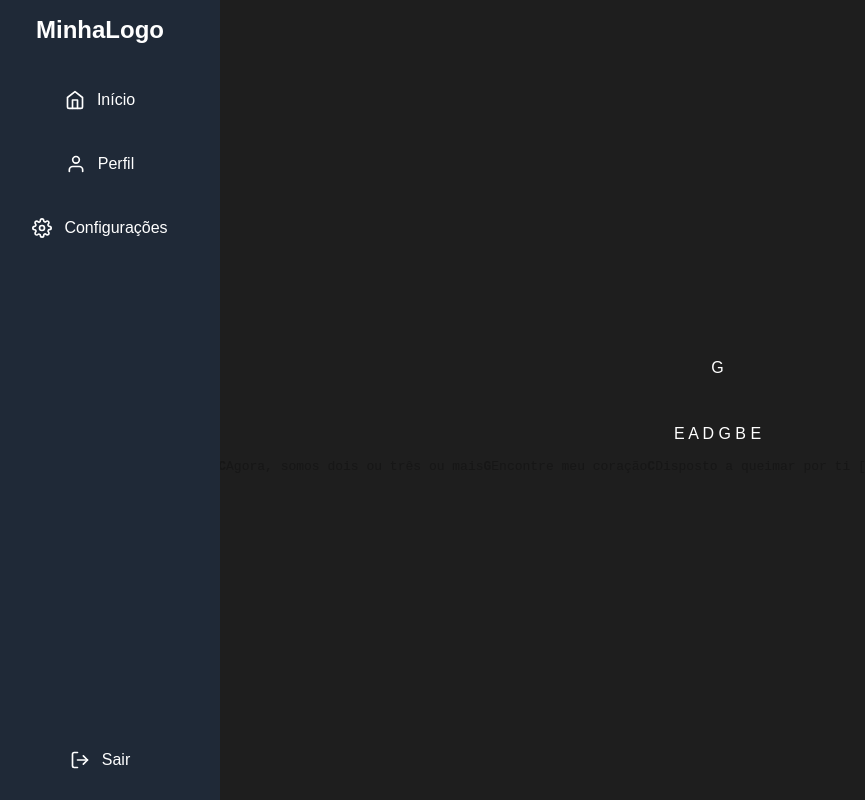
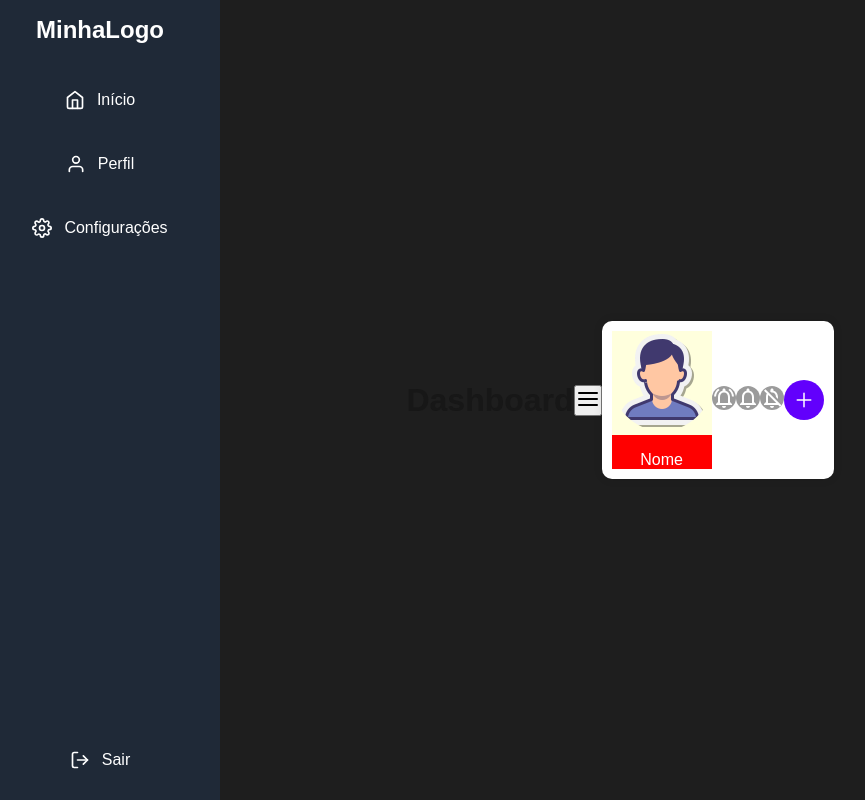
Before and after one commit to Myltiane-Alves/band, a Next.js app: page /dashboard in a window 1280 px wide. Shown: the whole page, without its empty margins (20-885 px from the left). Built offline with nearby package versions, Linux system fonts and the light colour scheme.

Commit message:
feat: add header do profile estilização

```diff
--- /dev/null
+++ b/src/app/components/DashBoard/add/index.tsx
@@ -0,0 +1,11 @@
+import { MdAddCircle } from "react-icons/md";
+import styles from './styles.module.scss';
+import { IoAdd } from "react-icons/io5";
+export default function Add() {
+    return (
+        <div className={styles.containerAdd}>
+            {/* <MdAddCircle size={24} className={styles.add}  color="#ffffff"/> */}
+            <IoAdd size={24} className={styles.add}  />
+        </div>
+    );
+}
--- /dev/null
+++ b/src/app/components/DashBoard/add/styles.module.scss
@@ -0,0 +1,14 @@
+.containerAdd {
+    background-color: #6200FC;
+    border-radius: 50%;
+    width: 40px;
+    height: 40px;
+    cursor: pointer;
+    display: flex;
+    align-items: center;
+    justify-content: center;
+    .add {
+        // color: #3232327D;
+        color: #FFFFFF;
+    }
+}
--- a/src/app/components/DashBoard/header/index.tsx
+++ b/src/app/components/DashBoard/header/index.tsx
@@ -1,7 +1,14 @@
+import Add from "../add";
+import Profile from "../profile";
+import Notifications from "../warnings";
+import styles from './styles.module.scss';
+
 export default function Header() {
     return (
-        <div>
-
+        <div className={styles.containerHeader}>
+            <Profile />
+            <Notifications />
+            <Add />
         </div>
     );
 }
--- a/src/app/components/DashBoard/header/styles.module.scss
+++ b/src/app/components/DashBoard/header/styles.module.scss
@@ -0,0 +1,13 @@
+.containerHeader   {
+    display: flex;
+    flex-direction: row;
+    align-items: center;
+    justify-content: space-between;
+    padding: 10px;
+    background-color: #FFFFFF;
+    border-radius: 10px;
+    box-shadow: 0 0 10px 0 rgba(0, 0, 0, 0.1);
+    width: 100%;
+    height: 100%;
+    margin: 2rem 0 2rem 0;
+}
--- /dev/null
+++ b/src/app/components/DashBoard/index.tsx
@@ -0,0 +1,9 @@
+import Header from "./header";
+
+export default function DashBoardComponent() {
+    return (
+        <div>
+            <Header />
+        </div>
+    );
+}
--- a/src/app/components/DashBoard/profile/index.tsx
+++ b/src/app/components/DashBoard/profile/index.tsx
@@ -16,8 +16,14 @@ export default function Profile() {
         <div className={styles.containerProfile}>
             <div className={styles.content}>
                 <div className={styles.profile}>
-                    <Image src={profile} alt="profile" />
-                    <p>{UserProfile.name}</p>
+                    <div className={styles.profileImage}>
+
+                        <Image src={profile} alt="profile" />
+                    </div>
+                    <div className={styles.profileName}>
+
+                        <p>{UserProfile.name}</p>
+                    </div>
                 </div>
             </div>
         </div>
--- a/src/app/components/DashBoard/profile/styles.module.scss
+++ b/src/app/components/DashBoard/profile/styles.module.scss
@@ -1,8 +1,13 @@
+@import '../../../../styles/variables.scss';
 .containerProfile {
     display: flex;
     flex-direction: column;
     align-items: center;
     justify-content: center;
+    // width: 100%;
+    // height: 100%;
+    // margin: 2rem 0 2rem 0;
+    background-color: red;
     .content {
         display: flex;
         flex-direction: column;
@@ -11,13 +16,22 @@
         .profile {
             display: flex;
             flex-direction: column;
-            font-size: $font-size-sm $font-size-base $font-size-title-lg;
-            font-weight: 500;
-            color: #000;
-            img {
-                width: 100px;
-                height: 100px;
-                border-radius: 50%;
+            .profileImage {
+                background-color: #ffd;
+                img {
+                    width: 100px;
+                    height: 100px;
+                    border-radius: 50%;
+                }
+            }
+            .profileName {
+                margin-top: 1rem;
+                p {
+                    font-size:  $font-size-base;
+                    font-weight: 500;
+                    color: $text-primary;
+                    text-align: center;
+                }
             }
         }
     }
--- a/src/app/components/DashBoard/warnings/index.tsx
+++ b/src/app/components/DashBoard/warnings/index.tsx
@@ -1,7 +1,14 @@
-export default function Header() {
+import { MdOutlineNotificationsActive, MdOutlineNotificationsNone, MdOutlineNotificationsOff } from "react-icons/md";
+import styles from './styles.module.scss';
+export default function Notifications() {
     return (
-        <div>
-
+        <div className={styles.containerNotifications}>
+            <MdOutlineNotificationsActive
+                size={24}
+                className={styles.notifications}
+            />
+            <MdOutlineNotificationsNone size={24} className={styles.notificationsNone} />
+            <MdOutlineNotificationsOff size={24} className={styles.notificationsOff} />
         </div>
     );
 }
--- a/src/app/components/DashBoard/warnings/styles.module.scss
+++ b/src/app/components/DashBoard/warnings/styles.module.scss
@@ -0,0 +1,22 @@
+.containerNotifications {
+    .notifications {
+        background-color: #3232327D;
+        border-radius: 50%;
+        cursor: pointer;
+        color: #FFFFFF;
+    }
+    .notificationsNone {
+        background-color: #3232327D;
+        border-radius: 50%;
+        cursor: pointer;
+        color: #FFFFFF;
+    }
+
+    .notificationsOff {
+        background-color: #3232327D;
+        border-radius: 50%;
+        cursor: pointer;
+        color: #FFFFFF;
+    }
+
+}
--- a/src/app/dashboard/page.tsx
+++ b/src/app/dashboard/page.tsx
@@ -5,13 +5,15 @@ import styles from "../../styles/page.module.scss";
 import Link from "next/link";
 import Sidebar from "@/components/Sidebar/Sidebar";
 import Cipher from "../components/cipher";
+import DashBoardComponent from "../components/DashBoard";
 export default function DashBoard() {
   return (
     <div className={styles.page}>
       <main className={styles.main}>
           <h1>Dashboard</h1>
           <Sidebar />
-          <Cipher />
+          <DashBoardComponent />
+          {/* <Cipher /> */}
       </main>
 
     </div>
```
